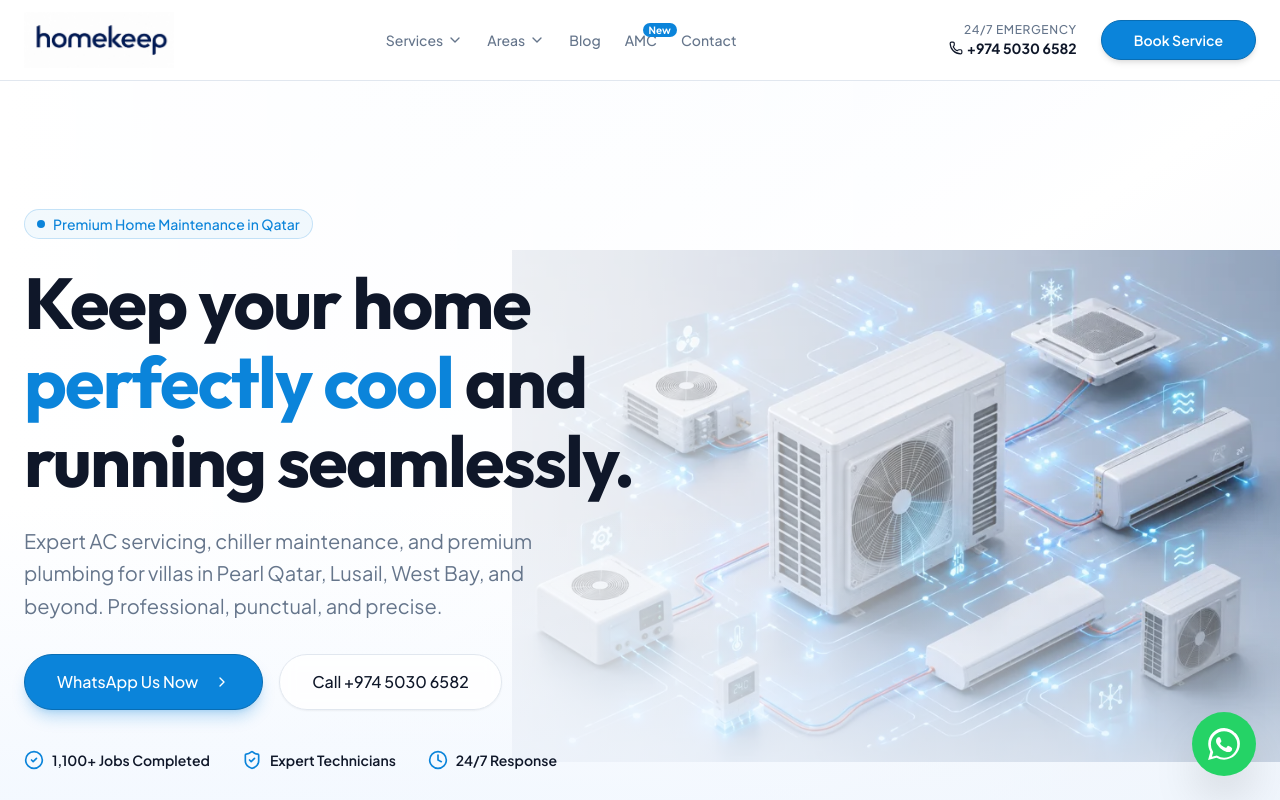
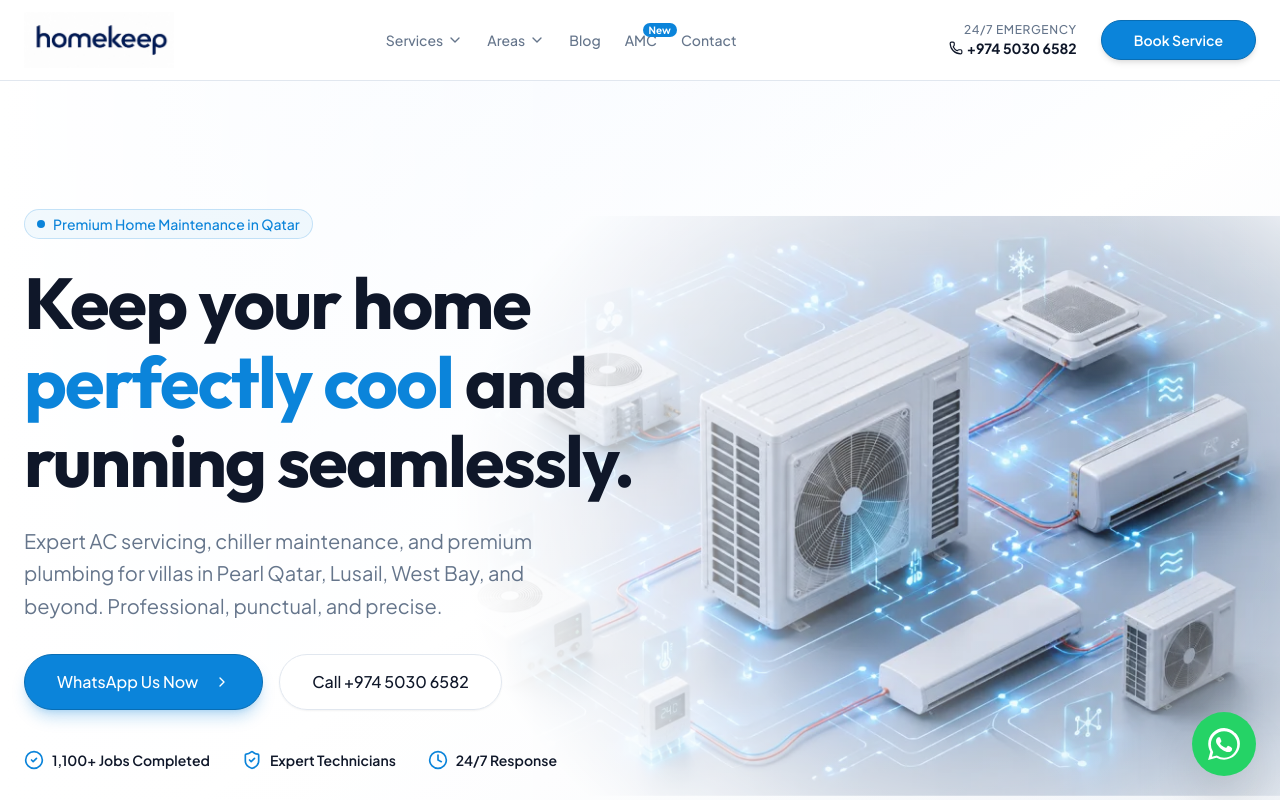
Before and after one commit to Shaheerabdulla/homekeep-website, a Next.js app: page / in a window 1280 px wide. Shown: the top 800 px of the page. Built offline with nearby package versions, Linux system fonts and the light colour scheme.

Commit message:
Fix hero image edges with radial mask fade to blend into background

```diff
--- a/components/pages/home.tsx
+++ b/components/pages/home.tsx
@@ -63,10 +63,13 @@ export default function Home() {
           <img
             src="/images/ac-system-illustration.webp"
             alt="Illustration of connected AC and HVAC system components serviced by Homekeep Qatar"
-            className="absolute right-0 top-1/2 -translate-y-1/2 w-[85%] md:w-[70%] lg:w-[60%] h-auto object-contain opacity-80 md:opacity-100"
+            className="absolute right-0 top-1/2 -translate-y-1/2 w-[95%] md:w-[80%] lg:w-[68%] h-auto object-contain opacity-90 md:opacity-100"
+            style={{
+              WebkitMaskImage: "radial-gradient(ellipse 60% 75% at 65% 50%, black 35%, transparent 100%)",
+              maskImage: "radial-gradient(ellipse 60% 75% at 65% 50%, black 35%, transparent 100%)",
+            }}
           />
-          <div className="absolute inset-0 bg-gradient-to-r from-white via-white/90 to-transparent md:from-white md:via-white/70 md:to-white/10" />
-          <div className="absolute inset-0 bg-gradient-to-t from-blue-50 via-transparent to-transparent" />
+          <div className="absolute inset-0 bg-gradient-to-r from-white via-white/60 to-transparent md:from-white md:via-white/40 md:to-transparent" />
         </div>
 
         <div className="container relative z-10 mx-auto px-4 md:px-6">
```
